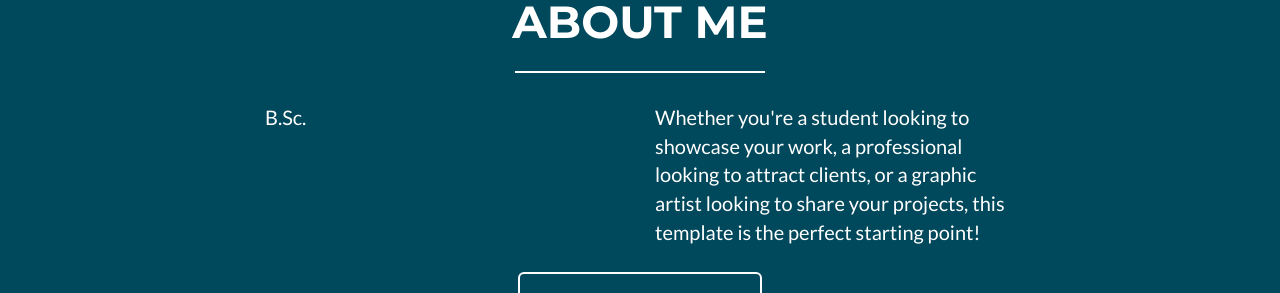
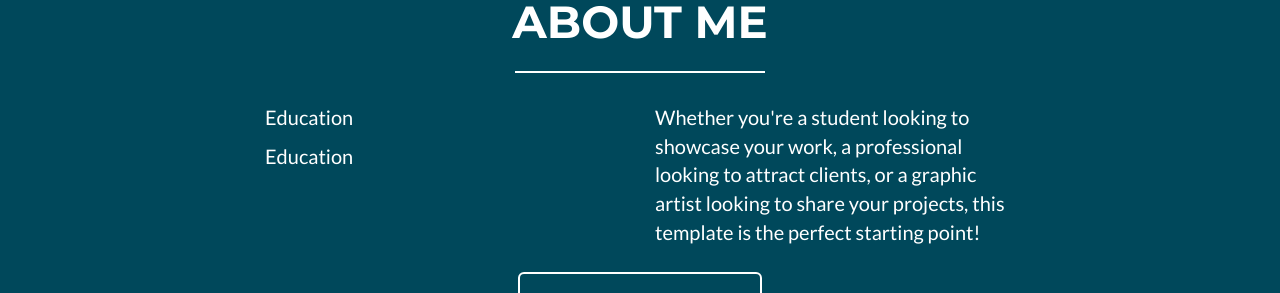
Before and after one commit to Adamsjoberg/Adamsjoberg.github.io, a Jekyll site: the page built from index.html, in a window 1280 px wide and 1400 px high, scrolled down 1902 px. Shown: the part 150-443 px from the top of the window. Built offline with Jekyll 4.4.1, drawn with Linux system fonts in a browser that asks for light colours.

Commit message:
about me education

```diff
--- a/_includes/about.html
+++ b/_includes/about.html
@@ -9,7 +9,8 @@
             </div>
             <div class="row">
                 <div class="col-lg-4 col-lg-offset-2">
-                    <p>B.Sc.</p>
+                    <p>Education</p>
+                    <p>Education</p>
                 </div>
                 <div class="col-lg-4">
                     <p>Whether you're a student looking to showcase your work, a professional looking to attract clients, or a graphic artist looking to share your projects, this template is the perfect starting point! </p>
--- a/_includes/css/main.css
+++ b/_includes/css/main.css
@@ -41,7 +41,7 @@ hr.star-primary {
     margin: 25px auto 30px;
     padding: 0;
     max-width: 250px;
-    border: 1px;
+    border: 0;
     border-top: solid 2px;
     text-align: center;
 }
```
